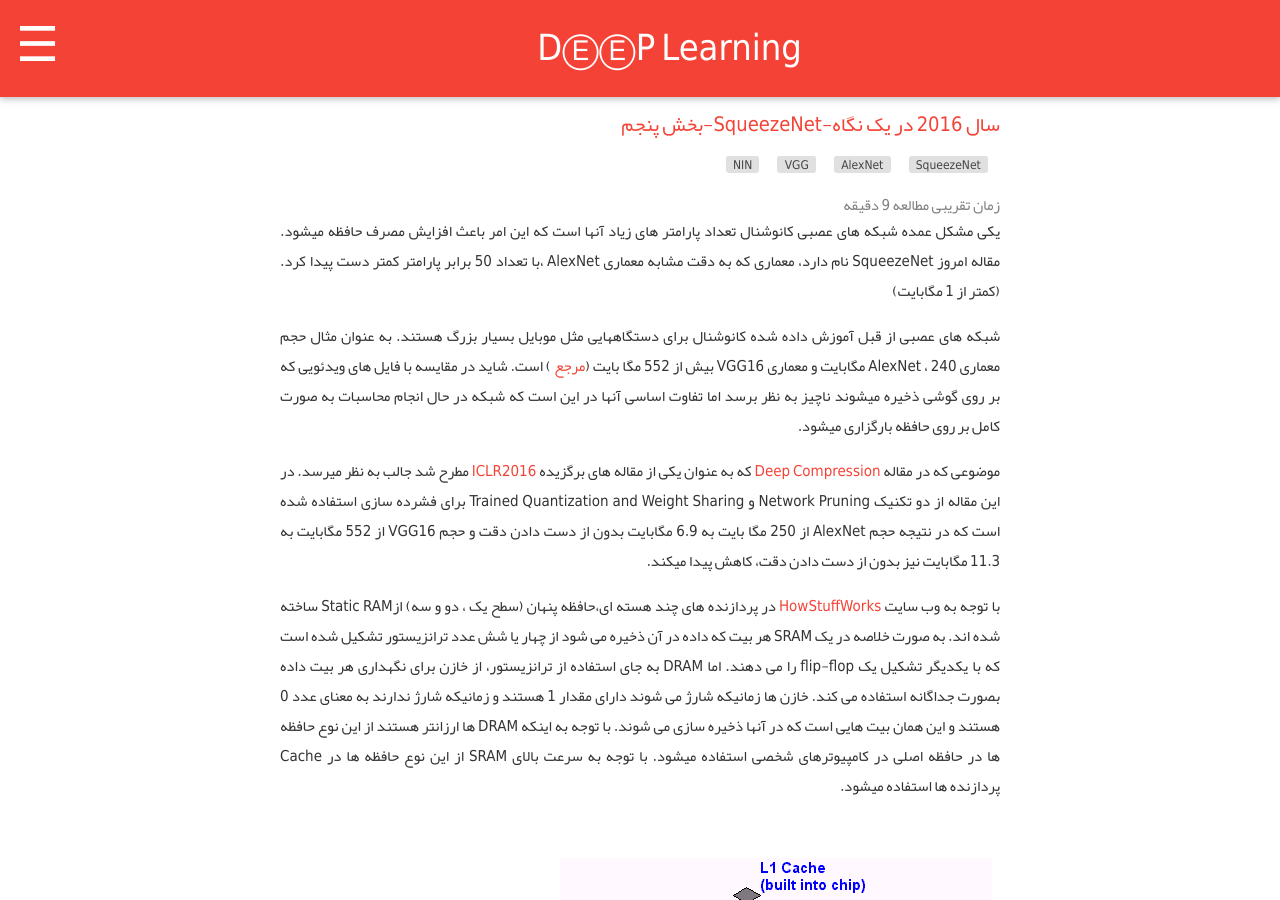
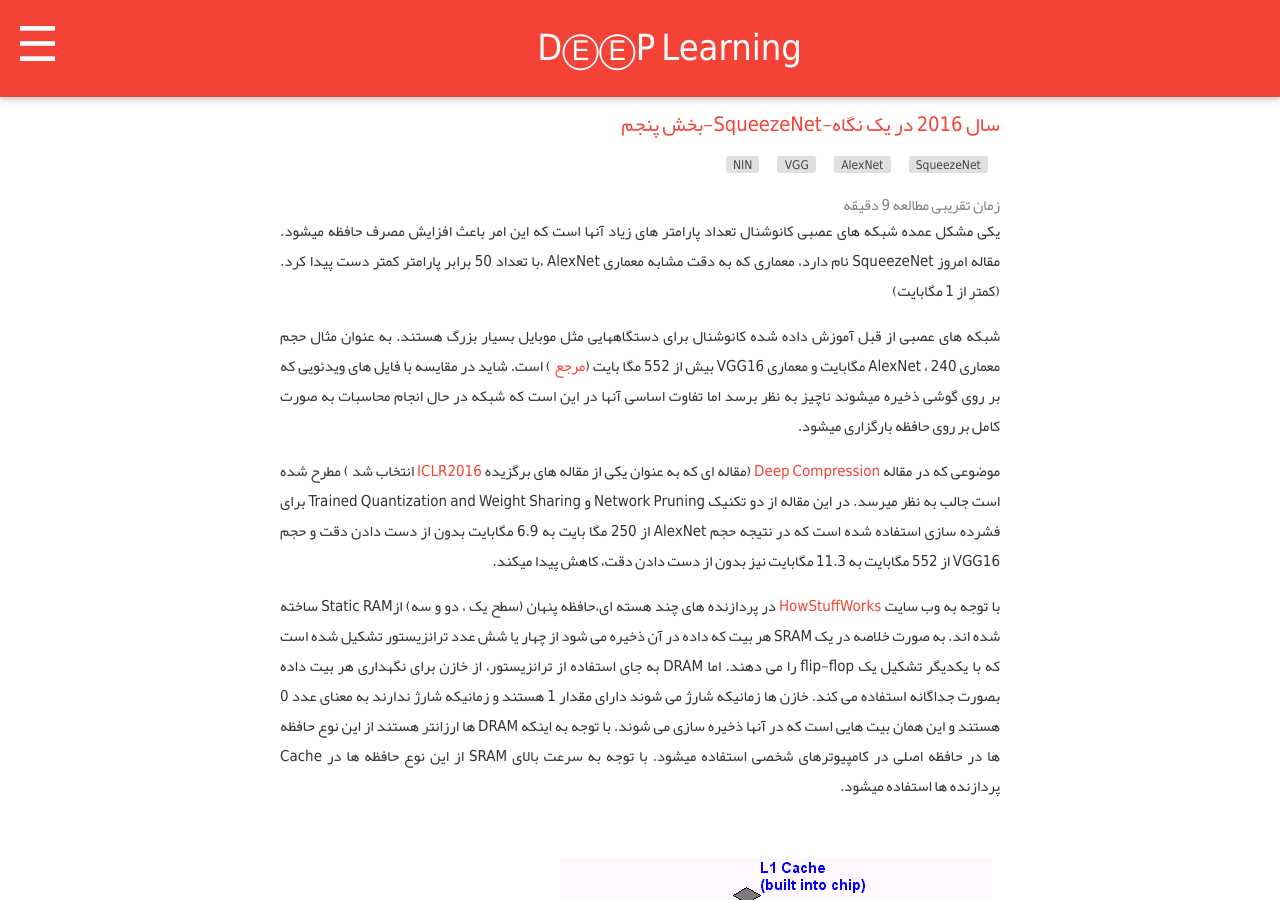
Before and after one commit to AlisterTA/alisterta.github.io, a Jekyll site: the page built from _posts/2017-07-30-سال 2016 در یک نگاه-SqueezeNet-بخش پنجم .md, in a window 1280 px wide and 900 px high. Built offline with Jekyll 4.4.1, drawn with Linux system fonts in a browser that asks for light colours; comment, search, counter and statistics services are not loaded.

Commit message:
Update 2017-07-30-سال 2016 در یک نگاه-SqueezeNet-بخش پنجم .md

```diff
--- a/_posts/2017-07-30-سال 2016 در یک نگاه-SqueezeNet-بخش پنجم .md
+++ b/_posts/2017-07-30-سال 2016 در یک نگاه-SqueezeNet-بخش پنجم .md
@@ -7,7 +7,7 @@ tags: [SqueezeNet,AlexNet,VGG,NIN]
 
 شبکه های عصبی از قبل آموزش داده شده کانوشنال برای دستگاههایی مثل موبایل بسیار بزرگ هستند. به عنوان مثال حجم معماری AlexNet  ، 240  مگابایت و معماری  VGG16 بیش از 552 مگا بایت ([مرجع](https://stanford.edu/~songhan/) ) است. شاید در مقایسه با فایل های ویدئویی که بر روی گوشی ذخیره میشوند ناچیز به نظر برسد اما تفاوت اساسی آنها در این است که شبکه در حال انجام محاسبات به صورت کامل بر روی حافظه بارگزاری میشود.
 
-موضوعی که در مقاله [Deep Compression](https://arxiv.org/abs/1510.00149) که به عنوان یکی از مقاله های برگزیده [ICLR2016](http://www.iclr.cc/doku.php?id=iclr2016:main) مطرح شد جالب به نظر میرسد. در این مقاله از دو تکنیک Network Pruning  و  Trained Quantization and Weight Sharing برای فشرده سازی استفاده شده است که در نتیجه حجم AlexNet از 250 مگا بایت به 6.9  مگابایت بدون از دست دادن دقت و حجم VGG16 از 552 مگابایت به 11.3 مگابایت نیز بدون از دست دادن دقت، کاهش پیدا میکند.
+موضوعی که در مقاله [Deep Compression](https://arxiv.org/abs/1510.00149) (مقاله ای که به عنوان یکی از مقاله های برگزیده [ICLR2016](http://www.iclr.cc/doku.php?id=iclr2016:main) انتخاب شد ) مطرح شده است جالب به نظر میرسد. در این مقاله از دو تکنیک Network Pruning  و  Trained Quantization and Weight Sharing برای فشرده سازی استفاده شده است که در نتیجه حجم AlexNet از 250 مگا بایت به 6.9  مگابایت بدون از دست دادن دقت و حجم VGG16 از 552 مگابایت به 11.3 مگابایت نیز بدون از دست دادن دقت، کاهش پیدا میکند.
 
 با توجه به وب سایت [HowStuffWorks](http://computer.howstuffworks.com/question452.htm) در پردازنده های چند هسته ای،حافظه پنهان (سطح یک ، دو و سه) ازStatic RAM  ساخته شده اند. به صورت خلاصه در یک SRAM هر بیت که داده در آن ذخیره می شود از چهار یا شش عدد ترانزیستور تشکیل شده است که با یکدیگر تشکیل یک flip-flop را می دهند. اما DRAM  به جای استفاده از ترانزیستور، از خازن برای نگهداری هر بیت داده بصورت جداگانه استفاده می کند. خازن ها زمانیکه شارژ می شوند دارای مقدار 1 هستند و زمانیکه شارژ ندارند به معنای عدد 0 هستند و این همان بیت هایی است که در آنها ذخیره سازی می شوند. با توجه به اینکه DRAM ها ارزانتر هستند از این نوع حافظه ها در حافظه اصلی در کامپیوترهای شخصی استفاده میشود. با توجه به سرعت بالای SRAM از این نوع حافظه ها در  Cache پردازنده ها استفاده میشود.
 
```
